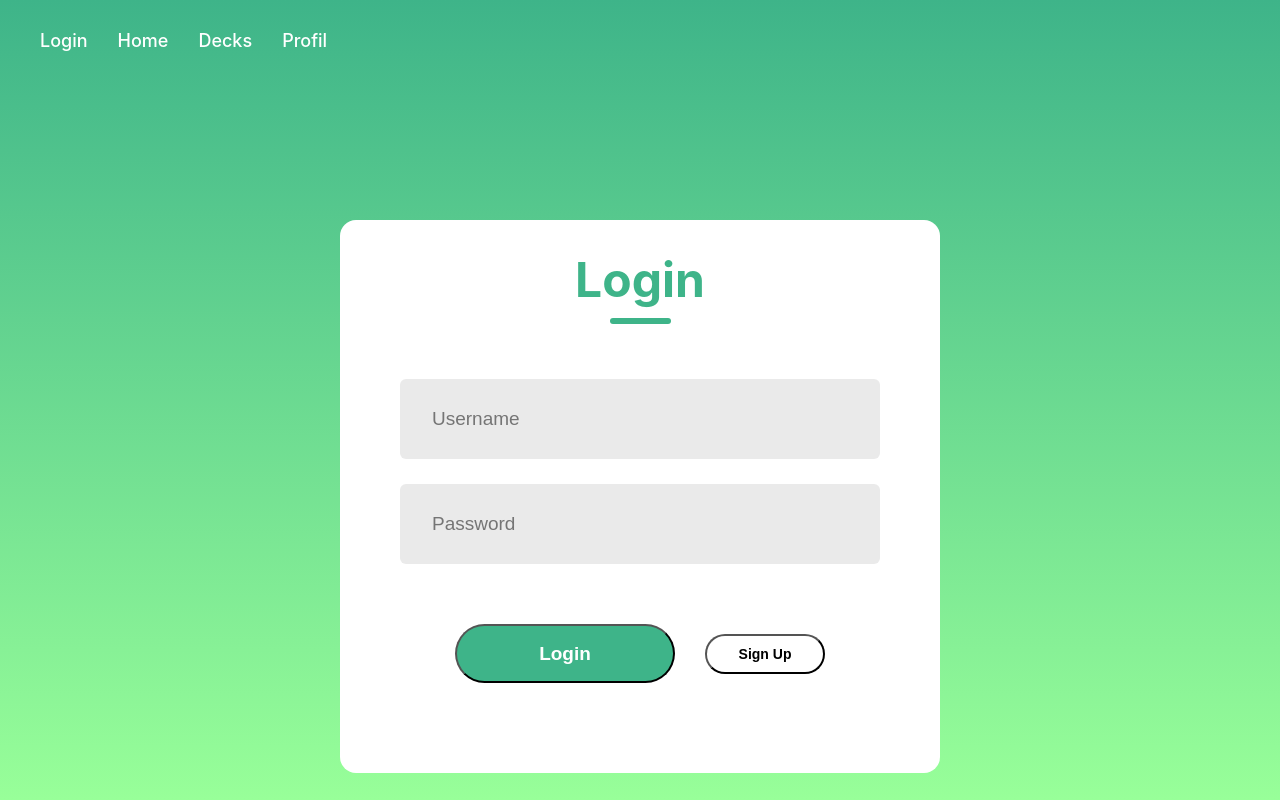
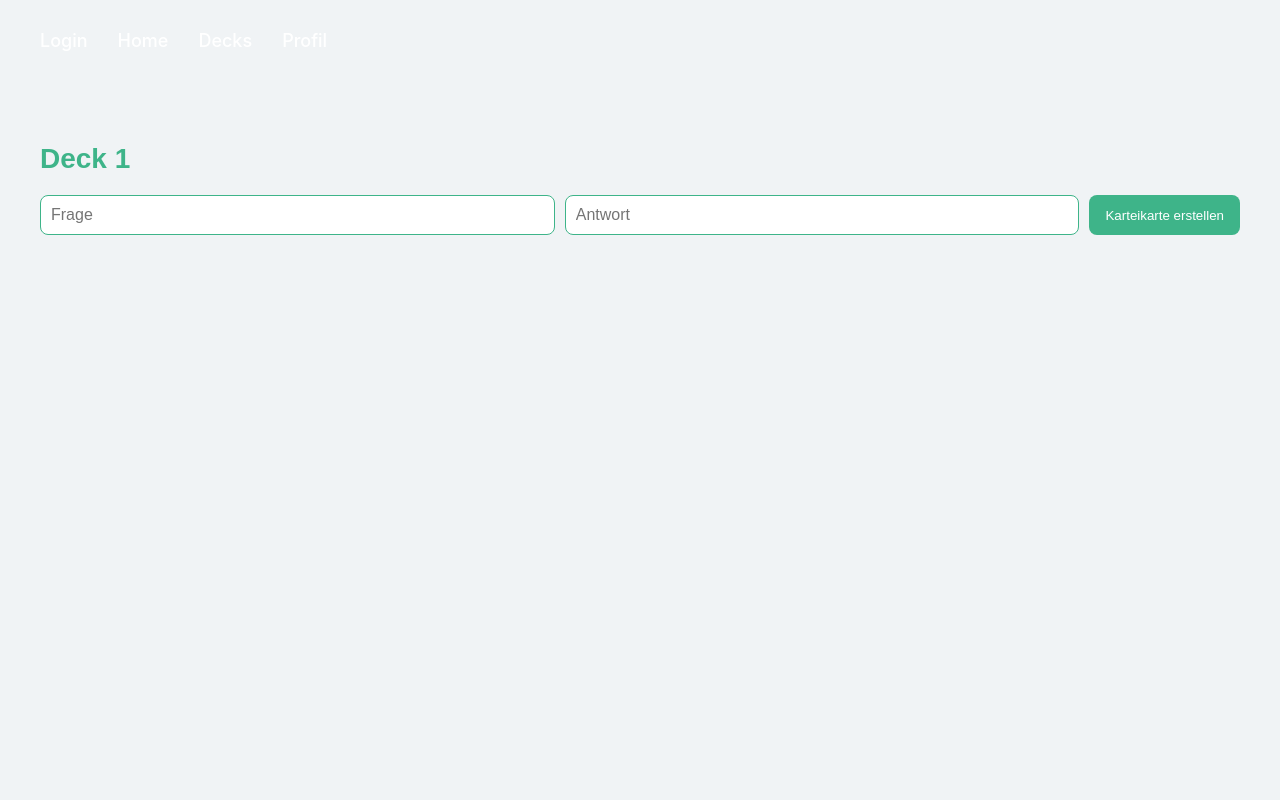
Before and after one commit to silvium04/flashcardsonline, a React (Create React App) app in the folder frontend-new/login-signup/: page /decks/1 in a window 1280 px wide. Built offline with nearby package versions, Linux system fonts and the light colour scheme.

Commit message:
added flashcard overview (doesnt work rn)

```diff
--- a/frontend-new/login-signup/src/App.js
+++ b/frontend-new/login-signup/src/App.js
@@ -5,6 +5,7 @@ import Signup from "./Signup";
 import Navbar from "./Navbar";
 import HomePage from "./HomePage";
 import DeckOverview from "./DeckOverview";
+import DeckDetail from "./DeckDetail";
 
 function App() {
   return (
@@ -15,6 +16,7 @@ function App() {
         <Route path="/signup" element={<Signup />} />
         <Route path="/" element={<HomePage />} />
         <Route path="/decks" element={<DeckOverview />} />
+        <Route path="/decks/:id" element={<DeckDetail />} />
         <Route path="*" element={<Login />} />
       </Routes>
     </Router>
--- /dev/null
+++ b/frontend-new/login-signup/src/DeckDetail.css
@@ -0,0 +1,74 @@
+.deck-detail {
+  padding: 120px 40px 40px 40px;
+  font-family: sans-serif;
+  background-color: #f0f3f5;
+  min-height: 100vh;
+  box-sizing: border-box;
+}
+
+.deck-detail h2 {
+  color: #3eb489;
+  font-size: 28px;
+  margin-bottom: 20px;
+}
+
+.card-form {
+  display: flex;
+  gap: 10px;
+  margin-bottom: 30px;
+  flex-wrap: wrap;
+}
+
+.card-form input {
+  padding: 10px;
+  font-size: 16px;
+  border: 1px solid #3eb489;
+  border-radius: 8px;
+  flex: 1;
+  min-width: 200px;
+}
+
+.card-form button {
+  background-color: #3eb489;
+  color: white;
+  border: none;
+  padding: 10px 16px;
+  border-radius: 8px;
+  cursor: pointer;
+  font-weight: 500;
+}
+
+.card-form button:hover {
+  background-color: #36a07a;
+}
+
+.card-grid {
+  display: grid;
+  grid-template-columns: repeat(auto-fill, minmax(180px, 1fr));
+  gap: 30px;
+}
+
+.flashcard {
+  background-color: #8ae3b4;
+  border: 2px solid white;
+  border-radius: 12px;
+  height: 120px;
+  display: flex;
+  align-items: center;
+  justify-content: center;
+  font-size: 16px;
+  font-weight: 600;
+  text-align: center;
+  cursor: pointer;
+  transition: background-color 0.3s ease;
+  padding: 10px;
+}
+
+.flashcard:hover {
+  background-color: #6cd09e;
+}
+
+.flashcard.flipped {
+  background-color: #3eb489;
+  color: white;
+}
--- /dev/null
+++ b/frontend-new/login-signup/src/DeckDetail.jsx
@@ -0,0 +1,68 @@
+import React, { useState } from "react";
+import { useParams } from "react-router-dom";
+import "./DeckDetail.css";
+
+const DeckDetail = () => {
+  const { id } = useParams();
+  const [cards, setCards] = useState([]);
+  const [question, setQuestion] = useState("");
+  const [answer, setAnswer] = useState("");
+
+  const handleAddCard = () => {
+    if (question && answer) {
+      const newCard = {
+        id: Date.now(),
+        question,
+        answer,
+        flipped: false,
+      };
+      setCards([...cards, newCard]);
+      setQuestion("");
+      setAnswer("");
+    }
+  };
+
+  const toggleFlip = (cardId) => {
+    setCards((prevCards) =>
+      prevCards.map((card) =>
+        card.id === cardId ? { ...card, flipped: !card.flipped } : card
+      )
+    );
+  };
+
+  return (
+    <div className="deck-detail">
+      <h2>Deck {id}</h2>
+
+      <div className="card-form">
+        <input
+          type="text"
+          placeholder="Frage"
+          value={question}
+          onChange={(e) => setQuestion(e.target.value)}
+        />
+        <input
+          type="text"
+          placeholder="Antwort"
+          value={answer}
+          onChange={(e) => setAnswer(e.target.value)}
+        />
+        <button onClick={handleAddCard}>Karteikarte erstellen</button>
+      </div>
+
+      <div className="card-grid">
+        {cards.map((card) => (
+          <div
+            key={card.id}
+            className={`flashcard ${card.flipped ? "flipped" : ""}`}
+            onClick={() => toggleFlip(card.id)}
+          >
+            {card.flipped ? card.answer : card.question}
+          </div>
+        ))}
+      </div>
+    </div>
+  );
+};
+
+export default DeckDetail;
```
